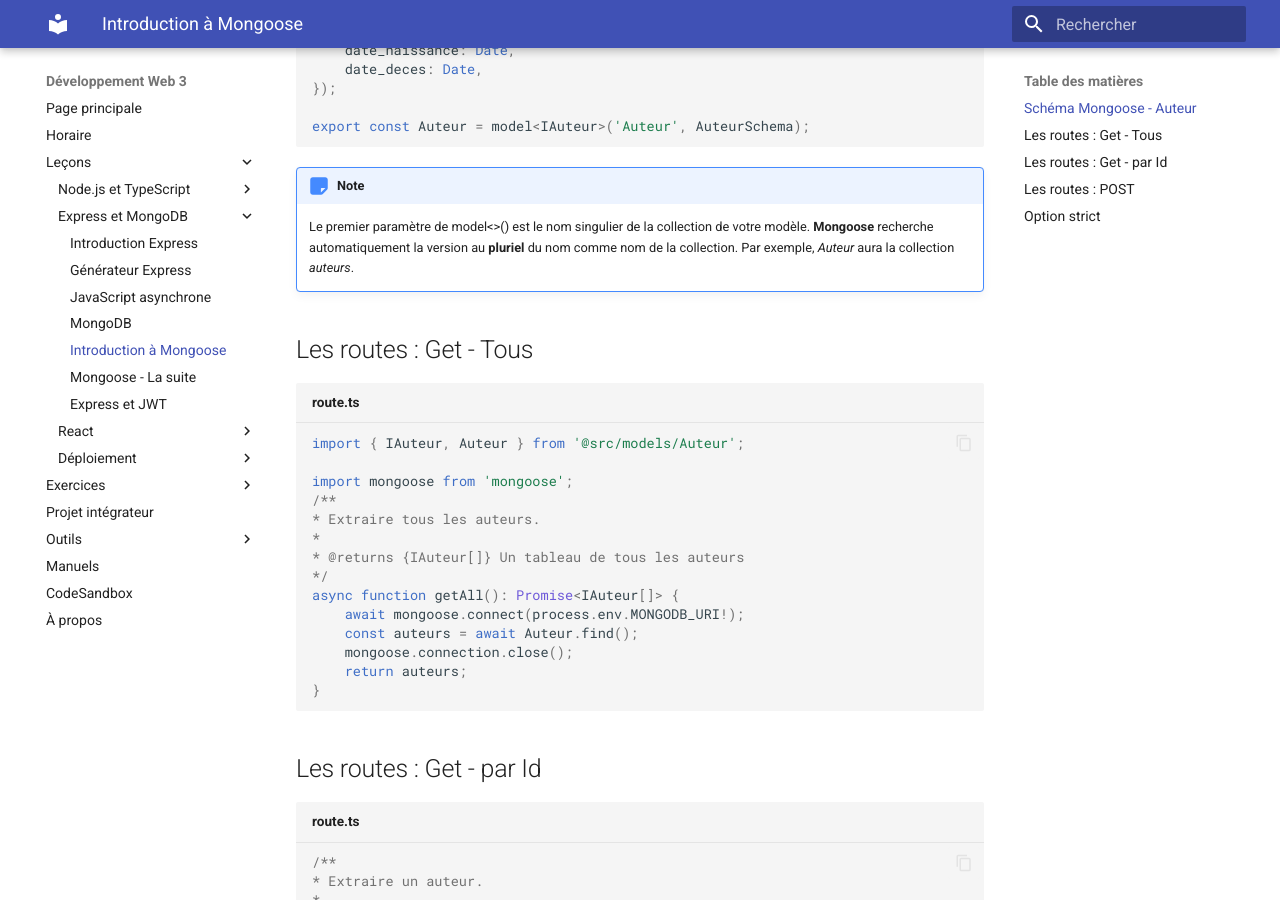
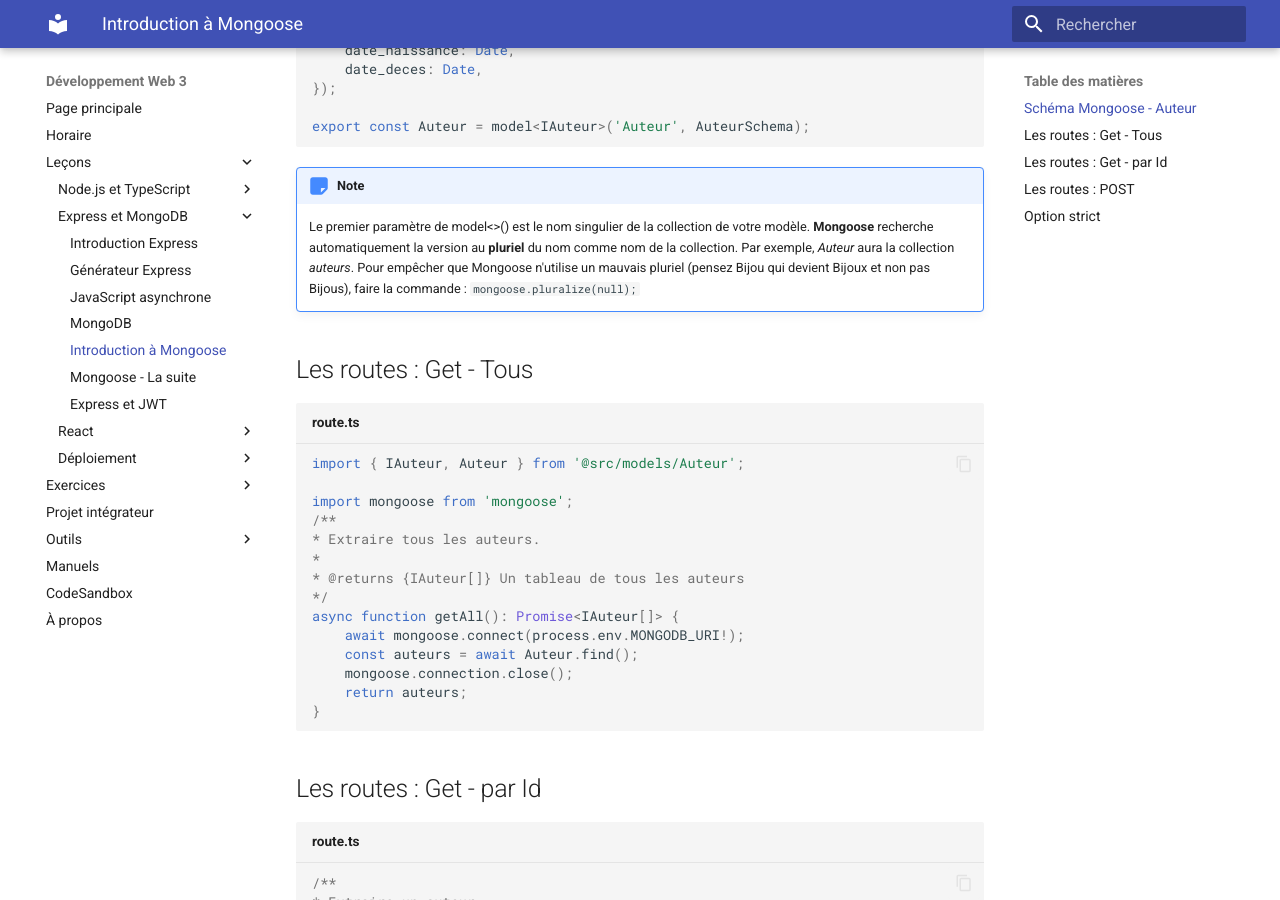
Before and after one commit to cegepvictoetienne/developpementweb3, an MkDocs documentation site: the page built from wiki/introduction_mongoose.md, in a window 1280 px wide and 900 px high, scrolled down 1265 px. Built offline with MkDocs 1.6.1 and Material for MkDocs 9.7.7, drawn with Linux system fonts in a browser that asks for light colours.

```diff
--- a/wiki/introduction_mongoose.md
+++ b/wiki/introduction_mongoose.md
@@ -49,7 +49,7 @@ export const Auteur = model<IAuteur>('Auteur', AuteurSchema);
 
 !!! note
 
-    Le premier paramètre de model<>() est le nom singulier de la collection de votre modèle. __Mongoose__ recherche automatiquement la version au __pluriel__ du nom comme nom de la collection. Par exemple, _Auteur_ aura la collection _auteurs_.
+    Le premier paramètre de model<>() est le nom singulier de la collection de votre modèle. __Mongoose__ recherche automatiquement la version au __pluriel__ du nom comme nom de la collection. Par exemple, _Auteur_ aura la collection _auteurs_. Pour empêcher que Mongoose n'utilise un mauvais pluriel (pensez Bijou qui devient Bijoux et non pas Bijous), faire la commande : `mongoose.pluralize(null);`
 
 ## Les routes : Get - Tous
 
```
Also changed, not shown: wiki/mongodb.md (+3 -0 lines).
